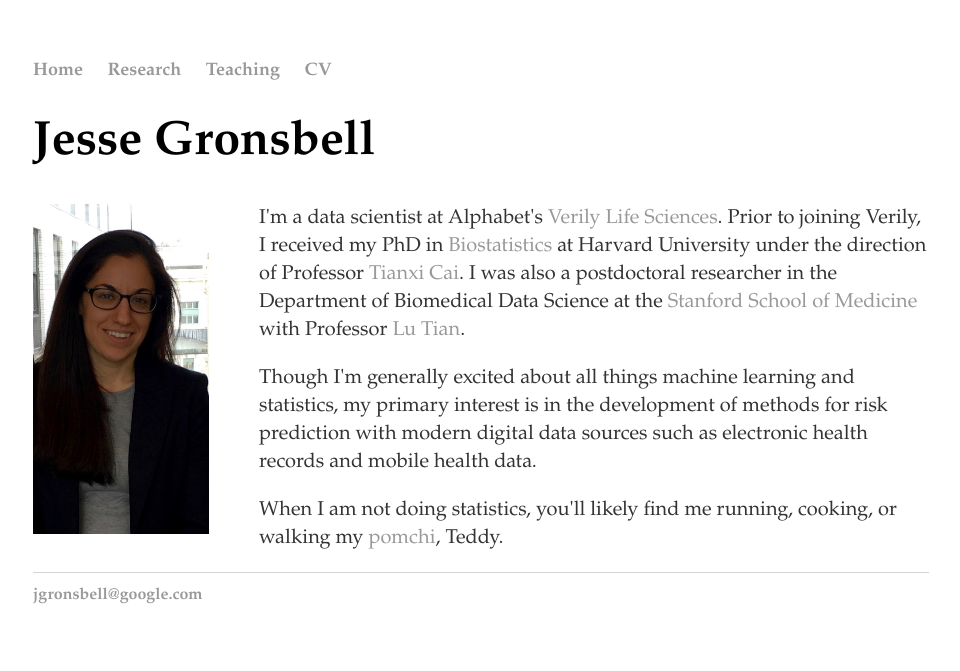
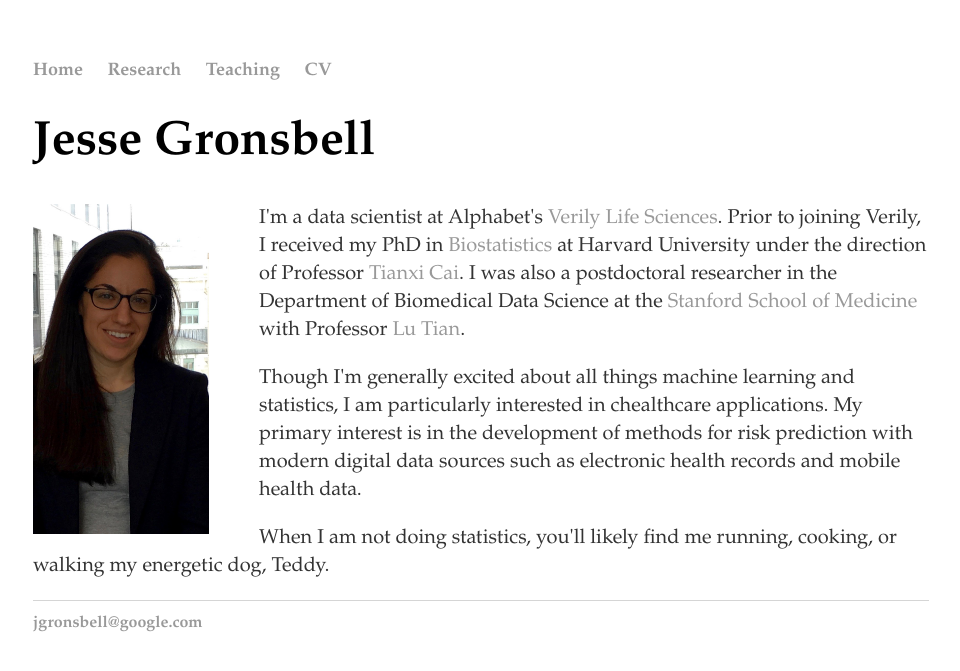
Before and after one commit to jgrons/old_website, a Jekyll site: the page built from index.html, in a window 1280 px wide. Shown: the top 671 px of the page, without its empty margins (159-1119 px from the left). Built offline with Jekyll 4.4.1, drawn with Linux system fonts in a browser that asks for light colours.

Commit message:
Update index.html

```diff
--- a/index.html
+++ b/index.html
@@ -19,13 +19,12 @@
 	with Professor <a href="https://statistics.stanford.edu/people/lu-tian"> Lu Tian</a>.
 	</p>
 	<p style="font-size:20px; font-family: palatino">
-		Though I'm generally excited about all things machine learning and statistics,
-		my primary interest is in the development of methods for risk prediction with modern digital data sources
+		Though I'm generally excited about all things machine learning and statistics, I am particularly interested
+		in chealthcare applications.  My primary interest is in the development of methods for risk prediction with modern digital data sources
 		such as electronic health records and mobile health data.
 
 		<p style="font-size:20px; font-family: palatino">
-		When I am not doing statistics, you'll likely find me running, cooking, or walking my <a href="https://www.google.com/search?q=pomchi&sxsrf=ACYBGNQQfyX6BD3SCBlR8qI3yLJWM74b6A:1579440330847&source=lnms&tbm=isch&sa=X&ved=2ahUKEwiju_Te4Y_nAhUtneAKHeO-DNwQ_AUoAXoECBIQAw&biw=1322&bih=716">
-			pomchi</a>, Teddy.
+		When I am not doing statistics, you'll likely find me running, cooking, or walking my energetic dog, Teddy.
 		</p>
 
 
```
